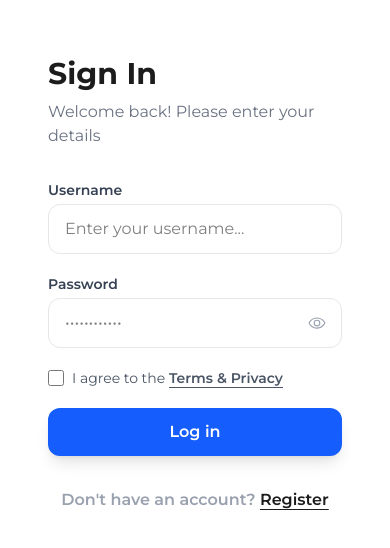
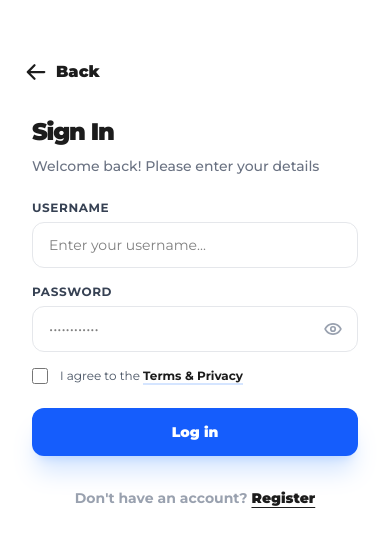
Before and after one commit to ammarrashiddd/mono-smart-budgeting, a Next.js app: page /auth in a window 390 px wide. Shown: the part 138-686 px from the top of the page. Built offline with nearby package versions, Linux system fonts and the light colour scheme.

Commit message:
fix: add responsive to auth

```diff
--- a/src/app/auth/page.tsx
+++ b/src/app/auth/page.tsx
@@ -1,5 +1,6 @@
 "use client";
 import AuthForm from "@/components/form/AuthForm";
+import { ArrowLeftIcon } from "@phosphor-icons/react";
 import { useRouter, useSearchParams } from "next/navigation";
 
 export default function AuthPage() {
@@ -13,29 +14,45 @@ export default function AuthPage() {
   };
 
   return (
-    <main className="flex min-h-screen w-full bg-white overflow-hidden max-h-screen">
-      <div className="hidden lg:flex flex-1 px-10 py-6">
+    <main className="flex min-h-screen w-full bg-white overflow-x-hidden md:max-h-screen">
+      {/* Gambar: Disembunyikan di Mobile, Muncul di Desktop sebagai panel kiri */}
+      <div className="hidden lg:flex flex-1 px-6 py-6 md:px-10">
         <img
           src="/assets/images/5.jpg"
           alt="Auth Image"
-          className="rounded-3xl w-full h-full object-cover"
+          className="rounded-3xl w-full h-full object-cover shadow-2xl"
         />
       </div>
 
-      <div className="flex-1 flex flex-col items-center justify-center p-12">
-        <div className="w-full max-w-md">
+      {/* Form Section: Full width di mobile, 50% di desktop */}
+      <div className="flex-1 flex flex-col items-center justify-center p-6 md:p-12 lg:p-20">
+        <div className="w-full max-w-sm md:max-w-md">
+          {/* Tombol Back: Disesuaikan ukurannya agar pas di layar kecil */}
+          <button
+            onClick={() => router.push("/")}
+            className="font-black text-secondary hover:text-tertiary hover:cursor-pointer text-base md:text-lg flex flex-row items-center gap-2 mb-8 md:mb-10 transition-all duration-150 group"
+          >
+            <ArrowLeftIcon
+              size={24}
+              weight="bold"
+              className="group-hover:-translate-x-1 transition-transform"
+            />
+            Back
+          </button>
+
           <AuthForm
             mode={isLogin ? "signin" : "signup"}
             setMode={handleSetMode}
           />
 
-          <p className="text-center mt-8 text-md font-semibold text-gray-400">
+          {/* Switch Login/Register: Font size disesuaikan agar tidak wrap berantakan */}
+          <p className="text-center mt-8 md:mt-10 text-sm md:text-md font-bold text-gray-400">
             {isLogin ? "Don't have an account?" : "Already have an account?"}{" "}
             <button
               onClick={() => {
                 router.push(`/auth?mode=${isLogin ? "signup" : "signin"}`);
               }}
-              className="text-secondary tex underline underline-offset-4 hover:opacity-70 transition-all"
+              className="text-secondary underline underline-offset-4 hover:opacity-70 transition-all font-black"
             >
               {isLogin ? "Register" : "Login"}
             </button>
--- a/src/components/form/AuthForm.tsx
+++ b/src/components/form/AuthForm.tsx
@@ -2,13 +2,13 @@
 
 import { useForm } from "react-hook-form";
 import { useState } from "react";
-import { Eye, EyeSlash } from "@phosphor-icons/react"; // Pastikan nama icon benar
+import { Eye, EyeSlash } from "@phosphor-icons/react";
 import { useRouter } from "next/navigation";
 
 interface AuthFormData {
   username: string;
   password: string;
-  confirmPassword?: string; // Opsional karena hanya ada di sign up
+  confirmPassword?: string;
   agree: boolean;
 }
 
@@ -25,7 +25,7 @@ export default function AuthForm({
   const {
     register,
     handleSubmit,
-    watch, // Digunakan untuk memvalidasi repeat password
+    watch,
     formState: { errors },
   } = useForm<AuthFormData>({
     defaultValues: {
@@ -41,7 +41,6 @@ export default function AuthForm({
 
   const onSubmit = (data: AuthFormData) => {
     console.log("Form Data:", data);
-    // Simulasi proses autentikasi
     setTimeout(() => {
       alert(
         mode === "signin"
@@ -57,32 +56,36 @@ export default function AuthForm({
   };
 
   return (
-    <main className="w-full">
-      <div className="mb-8">
-        <h2 className="text-3xl font-bold text-secondary">
+    <main className="w-full max-w-md mx-auto px-2">
+      {" "}
+      {/* Container tambahan untuk mobile */}
+      <div className="mb-6 md:mb-8">
+        <h2 className="text-2xl md:text-3xl font-black text-secondary tracking-tighter">
           {mode === "signin" ? "Sign In" : "Sign Up"}
         </h2>
-        <p className="text-gray-500 mt-2">
+        <p className="text-gray-500 mt-2 text-sm md:text-base font-medium">
           {mode === "signin"
             ? "Welcome back! Please enter your details"
             : "Create your account to get started"}
         </p>
       </div>
-
-      <form onSubmit={handleSubmit(onSubmit)} className="space-y-5">
+      <form
+        onSubmit={handleSubmit(onSubmit)}
+        className="space-y-4 md:space-y-5"
+      >
         {/* Username Field */}
         <div>
-          <label className="block text-sm font-semibold text-gray-700 mb-1">
+          <label className="block text-xs md:text-sm font-bold text-gray-700 mb-1.5 uppercase tracking-wider">
             Username
           </label>
           <input
             {...register("username", { required: "Username is required" })}
             type="text"
             placeholder="Enter your username..."
-            className="w-full px-4 py-3 rounded-xl border border-gray-200 focus:ring-2 focus:ring-blue-500 outline-none"
+            className="w-full px-4 py-3 md:py-3.5 rounded-xl md:rounded-2xl border border-gray-200 focus:ring-2 focus:ring-blue-500 outline-none text-sm transition-all"
           />
           {errors.username && (
-            <p className="text-red-500 text-sm mt-1">
+            <p className="text-red-500 text-[10px] md:text-sm mt-1 font-bold">
               {errors.username.message}
             </p>
           )}
@@ -90,7 +93,7 @@ export default function AuthForm({
 
         {/* Password Field */}
         <div>
-          <label className="block text-sm font-semibold text-gray-700 mb-1">
+          <label className="block text-xs md:text-sm font-bold text-gray-700 mb-1.5 uppercase tracking-wider">
             Password
           </label>
           <div className="relative">
@@ -98,27 +101,31 @@ export default function AuthForm({
               {...register("password", { required: "Password is required" })}
               type={showPassword ? "text" : "password"}
               placeholder="••••••••••••"
-              className="w-full px-4 py-3 rounded-xl border border-gray-200 focus:ring-2 focus:ring-blue-500 outline-none"
+              className="w-full px-4 py-3 md:py-3.5 rounded-xl md:rounded-2xl border border-gray-200 focus:ring-2 focus:ring-blue-500 outline-none text-sm transition-all"
             />
             <button
               type="button"
               onClick={() => setShowPassword(!showPassword)}
-              className="absolute right-4 top-1/2 -translate-y-1/2 text-gray-400"
+              className="absolute right-4 top-1/2 -translate-y-1/2 text-gray-400 hover:text-secondary transition-colors"
             >
-              {showPassword ? <EyeSlash size={18} /> : <Eye size={18} />}
+              {showPassword ? (
+                <EyeSlash size={18} weight="bold" />
+              ) : (
+                <Eye size={18} weight="bold" />
+              )}
             </button>
           </div>
           {errors.password && (
-            <p className="text-red-500 text-sm mt-1">
+            <p className="text-red-500 text-[10px] md:text-sm mt-1 font-bold">
               {errors.password.message}
             </p>
           )}
         </div>
 
-        {/* REPEAT PASSWORD FIELD (Hanya muncul jika mode === 'signup') */}
+        {/* REPEAT PASSWORD FIELD */}
         {mode === "signup" && (
-          <div>
-            <label className="block text-sm font-semibold text-gray-700 mb-1">
+          <div className="animate-in fade-in slide-in-from-top-2 duration-300">
+            <label className="block text-xs md:text-sm font-bold text-gray-700 mb-1.5 uppercase tracking-wider">
               Repeat Password
             </label>
             <div className="relative">
@@ -130,23 +137,23 @@ export default function AuthForm({
                 })}
                 type={showConfirmPassword ? "text" : "password"}
                 placeholder="••••••••••••"
-                className="w-full px-4 py-3 rounded-xl border border-gray-200 focus:ring-2 focus:ring-blue-500 outline-none"
+                className="w-full px-4 py-3 md:py-3.5 rounded-xl md:rounded-2xl border border-gray-200 focus:ring-2 focus:ring-blue-500 outline-none text-sm transition-all"
               />
               <button
                 type="button"
                 onClick={() => setShowConfirmPassword(!showConfirmPassword)}
-                className="absolute right-4 top-1/2 -translate-y-1/2 text-gray-400"
+                className="absolute right-4 top-1/2 -translate-y-1/2 text-gray-400 hover:text-secondary transition-colors"
               >
                 {showConfirmPassword ? (
-                  <EyeSlash size={18} />
+                  <EyeSlash size={18} weight="bold" />
                 ) : (
-                  <Eye size={18} />
+                  <Eye size={18} weight="bold" />
                 )}
               </button>
             </div>
 
             {errors.confirmPassword && (
-              <p className="text-red-500 text-sm mt-1">
+              <p className="text-red-500 text-[10px] md:text-sm mt-1 font-bold">
                 {errors.confirmPassword.message}
               </p>
             )}
@@ -155,30 +162,37 @@ export default function AuthForm({
 
         {/* Terms Checkbox */}
         <div className="flex flex-col">
-          <div className="flex items-center gap-2">
+          <div className="flex items-center gap-3">
             <input
               {...register("agree", {
                 required: "You must agree to the terms",
               })}
               type="checkbox"
               id="agree"
-              className="w-4 h-4 rounded text-blue-600"
+              className="w-4 h-4 md:w-5 md:h-5 rounded-lg border-gray-300 text-blue-600 focus:ring-blue-500 transition-all cursor-pointer"
             />
-            <label htmlFor="agree" className="text-sm text-gray-600">
+            <label
+              htmlFor="agree"
+              className="text-xs md:text-sm text-gray-600 cursor-pointer select-none"
+            >
               I agree to the{" "}
-              <span className="font-semibold border-b">Terms & Privacy</span>
+              <span className="font-bold border-b-2 border-blue-500/20 text-secondary">
+                Terms & Privacy
+              </span>
             </label>
           </div>
 
           {errors.agree && (
-            <p className="text-red-500 text-sm mt-1">{errors.agree.message}</p>
+            <p className="text-red-500 text-[10px] md:text-sm mt-1 font-bold">
+              {errors.agree.message}
+            </p>
           )}
         </div>
 
         {/* Submit Button */}
         <button
           type="submit"
-          className="w-full bg-blue-600 hover:bg-blue-700 text-white font-semibold py-3 rounded-xl shadow-lg transition-all"
+          className="w-full bg-blue-600 hover:bg-blue-700 text-white text-sm md:text-base font-black py-3.5 md:py-4 rounded-xl md:rounded-2xl shadow-xl shadow-blue-500/20 transition-all active:scale-[0.98] mt-2"
         >
           {mode === "signin" ? "Log in" : "Create Account"}
         </button>
```
